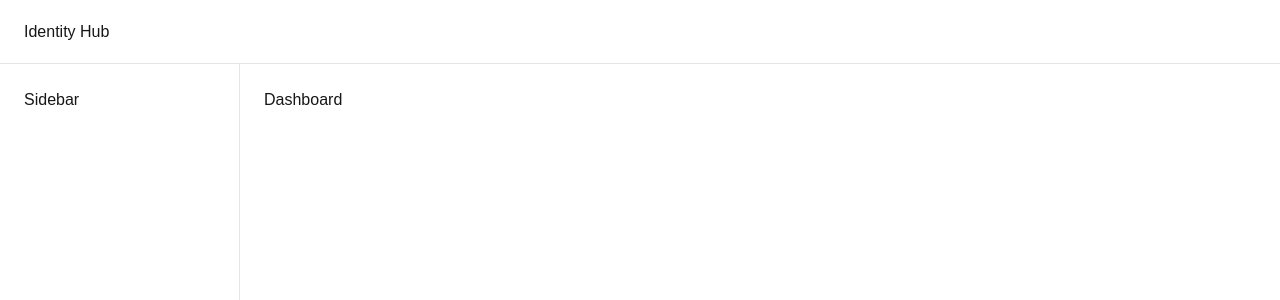
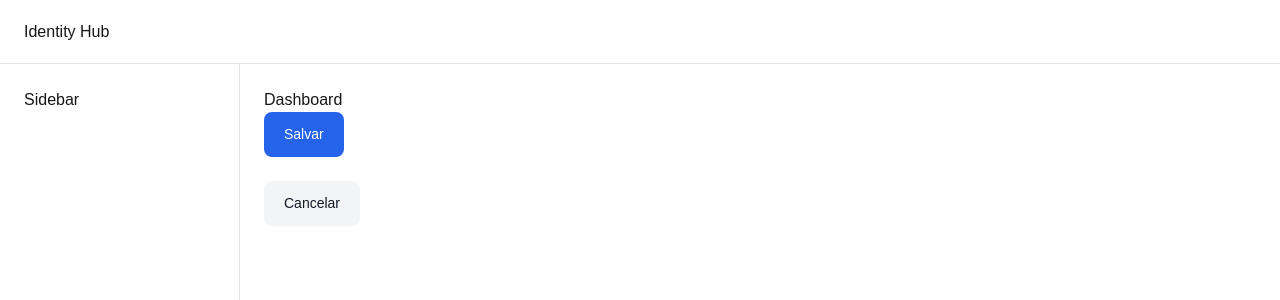
Before and after one commit to AliniCanedo/identity-hub, a Next.js app: page / in a window 1280 px wide. Shown: the top 300 px of the page. Built offline with nearby package versions, Linux system fonts and the light colour scheme.

Commit message:
feat(ui): add reusable button component

```diff
--- a/src/app/page.tsx
+++ b/src/app/page.tsx
@@ -1,11 +1,21 @@
 'use client';
 
 import { AppLayout } from '@/components/layout/AppLayout/AppLayout';
+import { Button } from '@/components/ui/Button';
 
 export default function Home() {
   return (
     <AppLayout>
       <h2>Dashboard</h2>
+
+      <Button>Salvar</Button>
+
+      <br />
+      <br />
+
+      <Button variant="secondary">
+        Cancelar
+      </Button>
     </AppLayout>
   );
 }
--- /dev/null
+++ b/src/components/ui/Button/Button.module.css
@@ -0,0 +1,22 @@
+.button {
+  border: none;
+  border-radius: 8px;
+  padding: 12px 20px;
+  cursor: pointer;
+  font-size: 14px;
+  transition: 0.2s;
+}
+
+.button:hover {
+  opacity: 0.9;
+}
+
+.primary {
+  background: #2563eb;
+  color: #fff;
+}
+
+.secondary {
+  background: #f3f4f6;
+  color: #111827;
+}
--- /dev/null
+++ b/src/components/ui/Button/Button.tsx
@@ -0,0 +1,18 @@
+import { ButtonProps } from './Button.types';
+import styles from './Button.module.css';
+
+export function Button({
+  children,
+  variant = 'primary',
+  className,
+  ...props
+}: ButtonProps) {
+  return (
+    <button
+      className={`${styles.button} ${styles[variant]} ${className ?? ''}`}
+      {...props}
+    >
+      {children}
+    </button>
+  );
+}
--- /dev/null
+++ b/src/components/ui/Button/Button.types.ts
@@ -0,0 +1,6 @@
+import { ButtonHTMLAttributes } from 'react';
+
+export interface ButtonProps
+  extends ButtonHTMLAttributes<HTMLButtonElement> {
+  variant?: 'primary' | 'secondary';
+}
--- /dev/null
+++ b/src/components/ui/Button/index.ts
@@ -0,0 +1,2 @@
+export * from './Button';
+export * from './Button.types';
```
